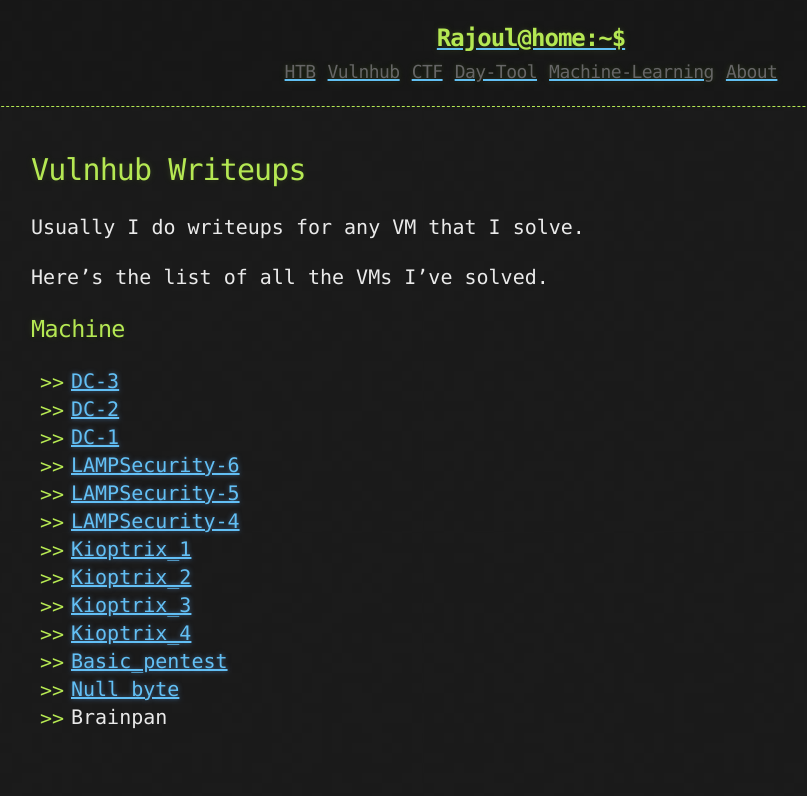
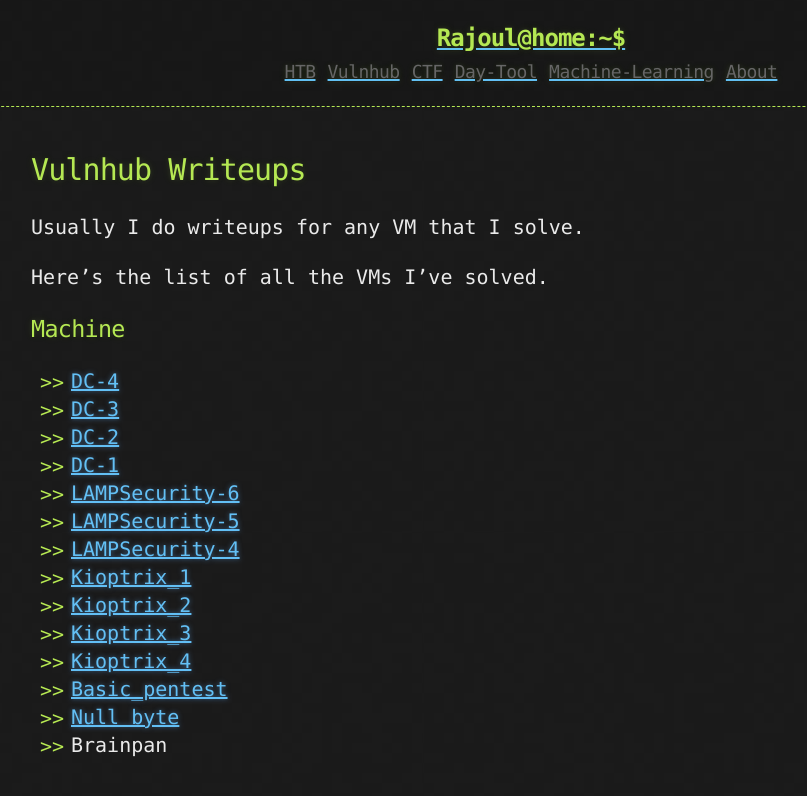
Before and after one commit to rajoul/rajoul.github.io, a Jekyll site: the page built from vulnhub.md, in a window 1280 px wide. Shown: the top 796 px of the page, without its empty margins (109-916 px from the left). Built offline with Jekyll 4.4.1, drawn with Linux system fonts in a browser that asks for light colours.

Commit message:
Update vulnhub.md

```diff
--- a/vulnhub.md
+++ b/vulnhub.md
@@ -10,6 +10,7 @@
 Here's the list of all the VMs I've solved.
 
 # Machine
+* [DC-4](https://rajoul.github.io/my_write_up/DC-4)
 * [DC-3](https://rajoul.github.io/my_write_up/DC-3)
 * [DC-2](https://rajoul.github.io/my_write_up/DC-2)
 * [DC-1](https://rajoul.github.io/my_write_up/DC-1)
```
